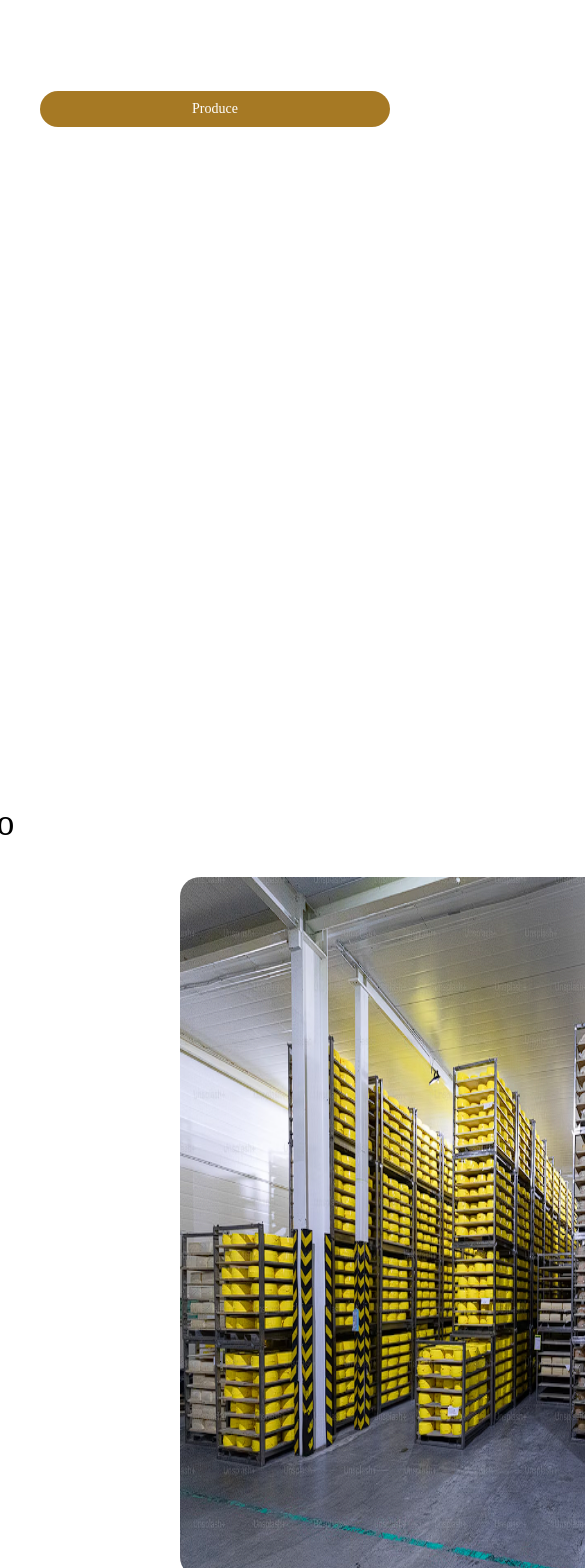
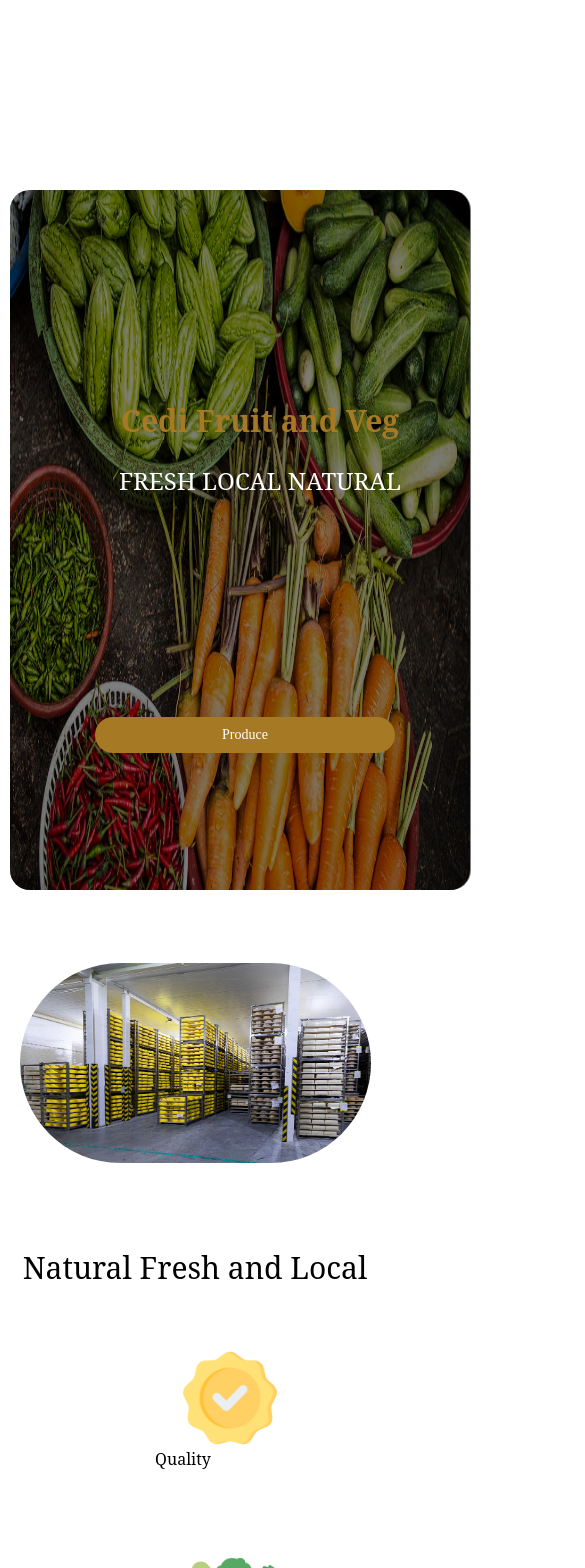
Before and after one commit to DaejonFerrao/shop, a React (Create React App) app: page / in a window 390 px wide. Shown: the top 1568 px of the page, 585 px wide, since content can reach past the window. Built offline with nearby package versions, Linux system fonts and the light colour scheme.

Commit message:
started mobile development

```diff
--- a/src/Components/Navbar/Navbar.css
+++ b/src/Components/Navbar/Navbar.css
@@ -146,7 +146,7 @@
     }
 } */
 
-@media screen and (max-width: 768px) {
+@media screen and (max-width: 600px) {
     .topnav {
         position: fixed;
         top: 0;
@@ -166,6 +166,8 @@
     }
 
     .nav-list {
+        position: relative;
+        left: 200px;
         width: 100%;
         padding: 10px 20px;
         text-align: left;
--- a/src/Pages/About/About.css
+++ b/src/Pages/About/About.css
@@ -19,6 +19,14 @@
     font-family: "Kavoon", "serif";
     color: black;
     margin-bottom: 30px;
+}
+
+.mobile-description {
+    display: none;
+}
+
+.mobile-title {
+    display: none;
 }
 
 .title {
@@ -69,7 +77,7 @@
 }
 
 /* Responsive styling for mobile devices */
-@media screen and (max-width: 768px) {
+@media screen and (max-width: 600px) {
     .About {
         left: 0;
         width: 100%;
@@ -77,18 +85,55 @@
         margin: 20px auto;
         box-shadow: none; /* Optionally remove shadow for a cleaner mobile look */
     }
-}
 
-.fruit1 {
-    position: relative;
-    right: 1000px;
-    height: 500px;
-    transform: rotate(180deg);
-}
+    .storage {
+        position: relative;
+        bottom: 160px;
+        left: -30px;
+        height: 200px;
+        border-radius: 170px;
+        width: 90%;
+    }
 
-.property {
-    position: relative;
-    top: 100px;
+    .title {
+        display: none;
+    }
+
+    .description {
+        display: none;
+    }
+
+    .property {
+        /* display: grid; */
+        position: relative;
+        display: grid;
+        padding-top: 80px;
+        gap: 40px;
+        top: 700px;
+        left: 1350px;
+    }
+
+    .mobile-description {
+        display: inline;
+        bottom: 840px;
+        color: black;
+        font-family: "Kavoon", "serif";
+        position: relative;
+        right: 1392px;
+    }
+
+    .mobile-title {
+        position: relative;
+        font-family: "Kavoon", "serif";
+        font-size: 30px;
+        right:30px;
+        bottom: 80px;
+        display: block;
+    }
+
+    .tick-description {
+        display: none;
+    }
 }
 
 .about-button {
@@ -104,22 +149,3 @@
     border-radius: 50px;
     cursor: pointer;
 }
-
-/* Responsive styling for tablets and small desktops */
-@media screen and (max-width: 1024px) {
-    .fruit1 {
-        right: 500px;
-        height: 400px;
-    }
-}
-
-/* Responsive styling for mobile devices */
-@media screen and (max-width: 768px) {
-    .fruit1 {
-        right: 0;
-        height: 300px;
-        margin: 0 auto;
-        display: block;
-        transform: rotate(180deg); /* Maintain rotation on mobile */
-    }
-}
--- a/src/Pages/About/About.js
+++ b/src/Pages/About/About.js
@@ -17,13 +17,17 @@ const About = () => {
             high-quality fruits and
             vegetables straight from the farm to your table
         </p>
+        <div className="mobile-title">Natural Fresh and Local</div>
         <div className="property">
             <img src={tick} alt="tick" className="tick" />
             <p className="tick-description">Only the finest produce, handpicked for your table</p>
+            <p2 className="mobile-description">Quality</p2>
             <img src={bucket} alt="tick" className="tick" />
             <p className="tick-description">Fresh fruits and veggies, packed with flavour</p>
+            <p2 className="mobile-description">Fruit & Veg</p2>
             <img src={boxes} alt="tick" className="tick" />
             <p className="tick-description">Top-grade produce, reliably delivered</p>
+            <p2 className="mobile-description">Delivery</p2>
         </div>
         <div className="button-container">
             <button className="about-button">View Our Produce</button>
--- a/src/Pages/Home/Home.css
+++ b/src/Pages/Home/Home.css
@@ -120,7 +120,8 @@ body {
         padding: 15px 30px;
     }
 
-    .fruit, .overlay {
+    .fruit,
+    .overlay {
         height: 500px;
         width: 100%;
     }
@@ -132,25 +133,40 @@ body {
 }
 
 /* Small screens (phones) */
-@media (max-width: 480px) {
+@media (max-width: 600px) {
     .home {
+        position: relative;
+        top: 50px;
+        right: 200px;
         padding: 20px;
-        height: auto;
+        /* height: auto; */
+        width: 600px;
     }
 
     .title1 {
-        font-size: 32px;
+        position: relative;
+        bottom: 469px;
+        left: 140px;
+        font-size: 30px;
         margin-bottom: 10px;
+
     }
 
     .description1 {
+        position: relative;
+        bottom: 470px;
+        left: 140px;
         font-size: 24px;
         margin-bottom: 20px;
     }
 
     .button-container1 {
+        position: relative;
+        bottom: 170px;
+        right: 175px;
         flex-direction: column;
         gap: 10px;
+        width: 50%;
     }
 
     .button {
@@ -158,9 +174,19 @@ body {
         padding: 10px 20px;
     }
 
-    .fruit, .overlay {
-        height: 300px;
-        width: 100%;
+    .fruit {
+        position: relative;
+        width: 460px;
+        left: 120px;
+        top: 50px;
+        height: 700px;
+    }
+
+    .overlay {
+        top: 70px;
+        left: 210px;
+        height: 700px;
+        width: 72%;
     }
 
     .home-button {
```
